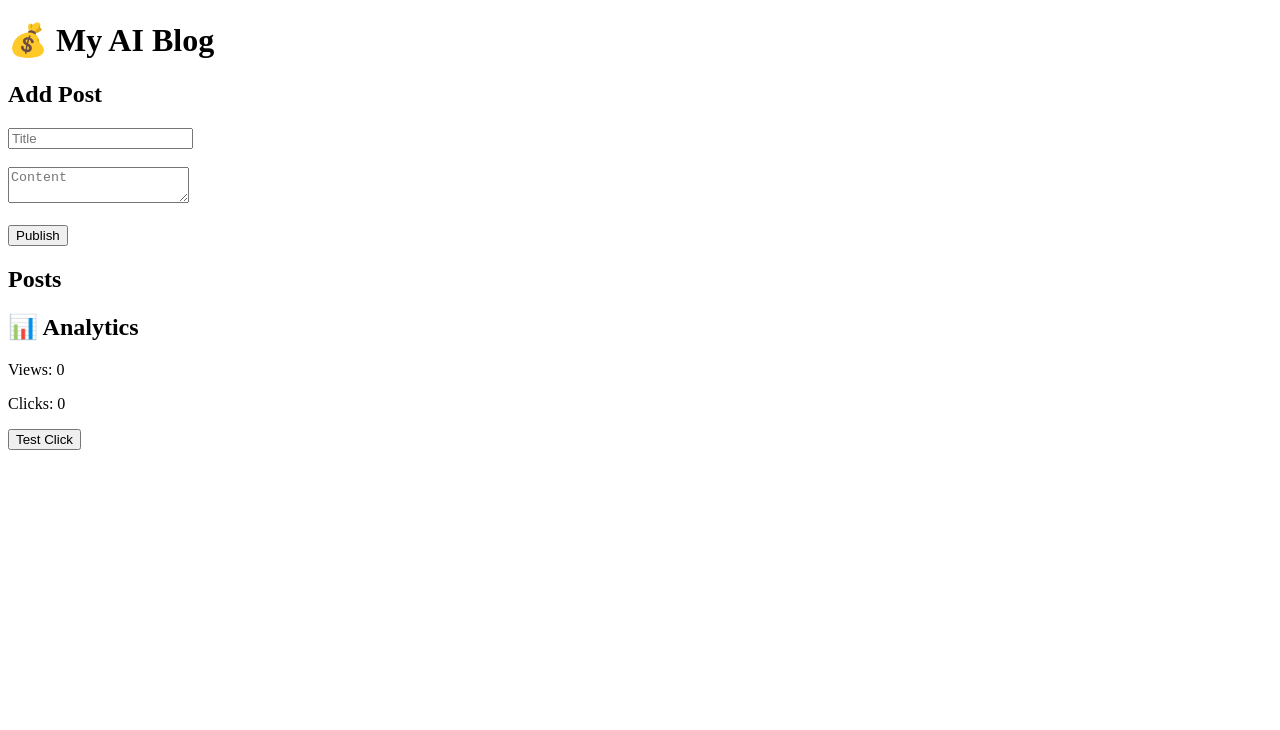
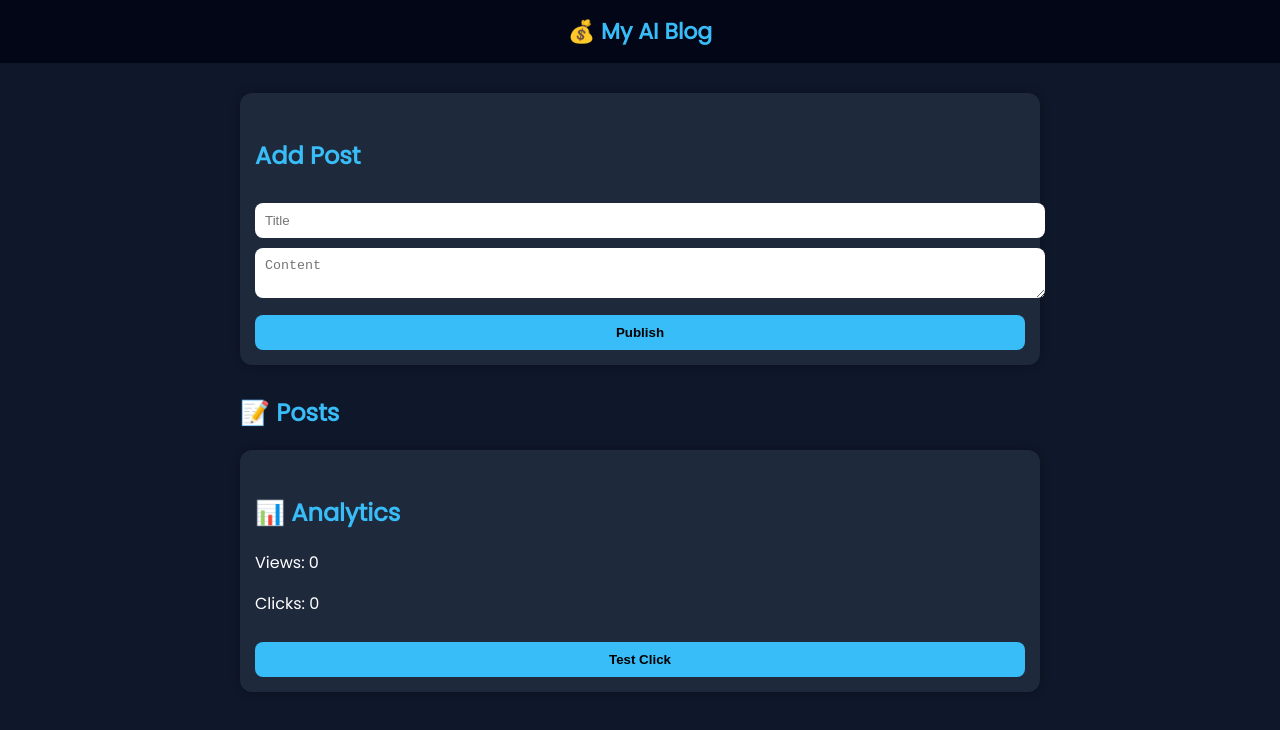
Before and after one commit to theroamingcode-phantom/My-Earnings-Website-, a website: page public/index.html in a window 1280 px wide. Drawn offline with Linux system fonts and the light colour scheme; no server answers.

Commit message:
Update index.html

```diff
--- a/public/index.html
+++ b/public/index.html
@@ -1,28 +1,95 @@
 <!DOCTYPE html>
 <html>
 <head>
-  <title>My Earning Website</title>
+  <title>My AI Blog</title>
+  <meta name="viewport" content="width=device-width, initial-scale=1.0">
+
+  <link href="https://fonts.googleapis.com/css2?family=Poppins&display=swap" rel="stylesheet">
+
+  <style>
+    body {
+      margin: 0;
+      font-family: 'Poppins', sans-serif;
+      background: #0f172a;
+      color: white;
+    }
+
+    header {
+      background: #020617;
+      padding: 15px;
+      text-align: center;
+      font-size: 22px;
+      font-weight: bold;
+      color: #38bdf8;
+    }
+
+    .container {
+      padding: 15px;
+      max-width: 800px;
+      margin: auto;
+    }
+
+    .card {
+      background: #1e293b;
+      padding: 15px;
+      margin: 15px 0;
+      border-radius: 12px;
+      box-shadow: 0 0 10px rgba(0,0,0,0.3);
+    }
+
+    input, textarea {
+      width: 100%;
+      padding: 10px;
+      margin-top: 10px;
+      border-radius: 8px;
+      border: none;
+      outline: none;
+    }
+
+    button {
+      background: #38bdf8;
+      border: none;
+      padding: 10px;
+      margin-top: 10px;
+      border-radius: 8px;
+      cursor: pointer;
+      width: 100%;
+      font-weight: bold;
+    }
+
+    h2 {
+      margin-top: 30px;
+      color: #38bdf8;
+    }
+  </style>
 </head>
+
 <body>
 
-<h1>💰 My AI Blog</h1>
+<header>💰 My AI Blog</header>
 
+<div class="container">
+
+  <div class="card">
     <h2>Add Post</h2>
-<input id="title" placeholder="Title"><br><br>
-<textarea id="content" placeholder="Content"></textarea><br><br>
+    <input id="title" placeholder="Title">
+    <textarea id="content" placeholder="Content"></textarea>
     <button onclick="addPost()">Publish</button>
+  </div>
 
-<h2>Posts</h2>
+  <h2>📝 Posts</h2>
   <div id="posts"></div>
 
+  <div class="card">
     <h2>📊 Analytics</h2>
     <p>Views: <span id="views">0</span></p>
     <p>Clicks: <span id="clicks">0</span></p>
+    <button onclick="trackClick()">Test Click</button>
+  </div>
 
-<button onclick="trackClick()">Test Click</button>
+</div>
 
 <script>
-// Load posts
 async function loadPosts() {
   const res = await fetch('/api/posts');
   const data = await res.json();
@@ -31,35 +98,34 @@ async function loadPosts() {
   container.innerHTML = '';
 
   data.reverse().forEach(p => {
-    container.innerHTML += `<h3>${p.title}</h3><p>${p.content}</p>`;
+    container.innerHTML += `
+      <div class="card">
+        <h3>${p.title}</h3>
+        <p>${p.content}</p>
+      </div>
+    `;
   });
 }
 
-// Add post
 async function addPost() {
   const title = document.getElementById('title').value;
   const content = document.getElementById('content').value;
 
   await fetch('/api/posts', {
     method: 'POST',
-    headers: {
-      'Content-Type': 'application/json'
-    },
+    headers: { 'Content-Type': 'application/json' },
     body: JSON.stringify({ title, content })
   });
 
   loadPosts();
 }
 
-// Track view
 fetch('/api/track/view');
 
-// Track click
 function trackClick() {
   fetch('/api/track/click');
 }
 
-// Load stats
 async function loadStats() {
   const res = await fetch('/api/stats');
   const data = await res.json();
```
Lines whose indentation alone changed are shown as unchanged.
